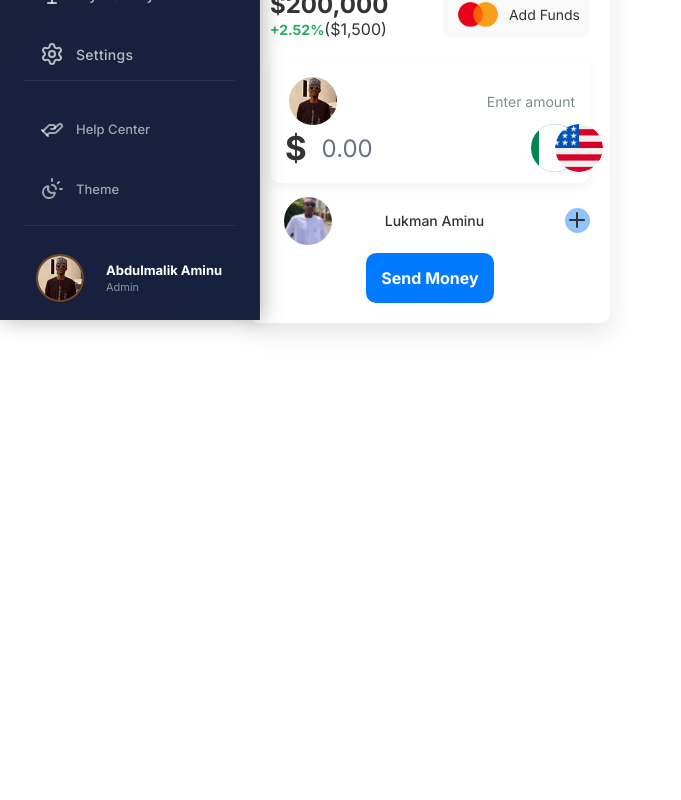
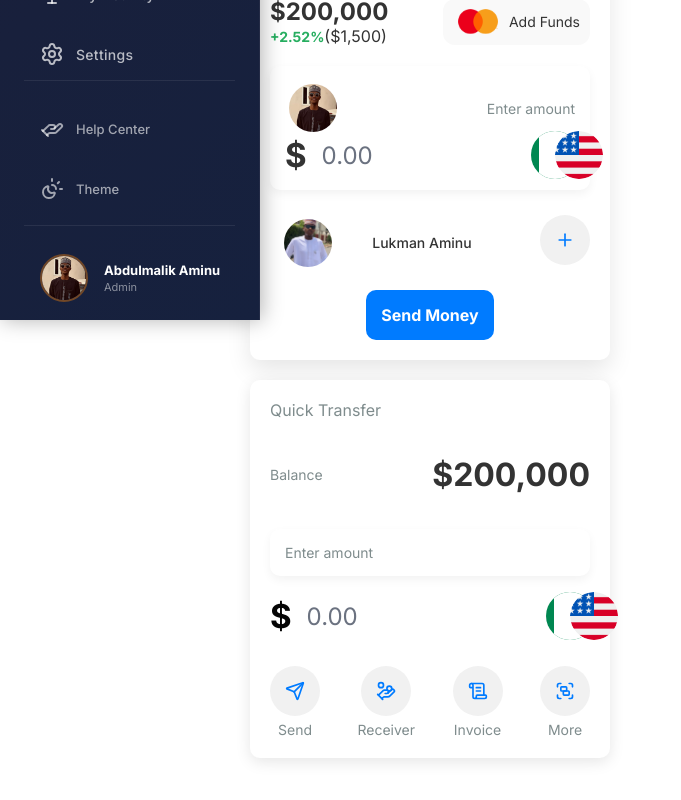
Before and after one commit to Ameenugullah/Admin-Dashboard-app, a React (Vite) app: page / in a window 1280 px wide. Shown: the part 480-1280 px from the top of the page, without its empty margins (0-681 px from the left). Before the commit the page ends 913 px from the top, so only its background shows below. Built offline with nearby package versions, Linux system fonts and the light colour scheme.

Commit message:
Added QuickTransfer component

```diff
--- a/src/Components/Navbar/Navbar.css
+++ b/src/Components/Navbar/Navbar.css
@@ -5,7 +5,7 @@
     justify-content: space-between;
     gap: 30px;
     padding: 16px 24px;
-    margin-left: 100px;
+    margin-left: 50px;
     background: white;
     position: sticky;
     top: 0;
@@ -94,12 +94,13 @@
 .navbar .menu-icon {
     display: none;
 }
-@media only screen and (max-width: 1180px) {
+@media only screen and (max-width: 768px) {
     .navbar {
         padding: 12px 16px;
     }
     .navbar .logo {
-        display: block;
+        display: flex;
+        margin-right: auto;
     }
     .navbar > div:nth-child(2) {
         display: none;
--- /dev/null
+++ b/src/Components/QuickTransfer/QuickTransfer.css
@@ -0,0 +1,109 @@
+/* Container for the main card */
+.quick-transfer-card {
+  background-color: #ffffff;
+  padding: 20px;
+  border-radius: 10px;
+  box-shadow: 0 4px 15px rgba(0, 0, 0, 0.1);
+  max-width: 400px;
+  margin: 20px auto;
+  font-family: Arial, sans-serif;
+}
+
+/* General utility classes */
+.muted {
+  color: #7f8c8d;
+  font-size: 14px;
+}
+
+.row {
+  display: flex;
+  align-items: center;
+}
+
+/* Card Title */
+.quick-transfer-card h2 {
+  font-size: 16px;
+  color: #7f8c8d;
+  margin-bottom: 20px;
+  font-weight: normal;
+}
+
+/* Available Balance Section */
+.available-balance {
+  justify-content: space-between;
+  margin-bottom: 20px;
+  padding: 15px 0; /* Add vertical padding */
+}
+
+.available-balance h1 {
+  font-size: 32px;
+  font-weight: bold;
+  color: #333;
+  margin: 0;
+}
+
+/* Transfer Input Section */
+.transfer-input {
+  margin-bottom: 20px;
+  padding: 15px;
+  background-color: #fff;
+  border-radius: 10px;
+  box-shadow: 0 4px 10px rgba(0, 0, 0, 0.05); /* Subtle shadow */
+}
+
+.transfer-input .row {
+  align-items: center;
+}
+
+.currency {
+  font-size: 24px;
+  font-weight: bold;
+  margin-right: 5px;
+  color: #333;
+}
+
+input {
+  border: none;
+  font-size: 24px;
+  outline: none;
+  flex-grow: 1;
+}
+
+/* Profile Image Styling (Flags) */
+.profile img {
+  width: 24px;
+  height: 24px;
+  border-radius: 50%;
+  margin: 0 4px;
+}
+
+/* Action Buttons Section (Send, Receiver, Invoice, More) */
+.action-buttons {
+  display: flex;
+  justify-content: space-around;
+  text-align: center;
+  margin-top: 30px;
+}
+
+.action-buttons .item {
+  display: flex;
+  flex-direction: column;
+  align-items: center;
+  cursor: pointer;
+}
+
+.rounded-icon-btn {
+  width: 50px;
+  height: 50px;
+  background-color: #f1f1f1;
+  display: flex;
+  justify-content: center;
+  align-items: center;
+  margin-bottom: 5px;
+  color: #007bff; /* Blue color for icons */
+}
+
+.rounded-icon-btn svg { /* Assuming you use SVGs like <Send/> */
+    width: 20px;
+    height: 20px;
+}
--- /dev/null
+++ b/src/Components/QuickTransfer/QuickTransfer.jsx
@@ -0,0 +1,59 @@
+import './QuickTransfer.css';
+import NgFlag from '../../assets/ng-flag.svg';
+import UsFlag from '../../assets/us-flag.png';
+import {Group, HandCoins, ScrollIcon, ScrollText, Send} from 'lucide-react';
+
+
+const QuickTransfer = () => {
+    return (
+        <div className='quick-transfer-card'>
+            <h2>Quick Transfer</h2>
+            <div className="row available-balance">
+                <p className="muted">Balance</p>
+                <h1>$200,000</h1>
+            </div>
+            <div className="transfer-input">
+                <p className="muted">Enter amount</p>
+            </div>
+            <div className="row">
+                <p className="currency">$</p>
+                <input type="text" placeholder='0.00' />
+                <div className="row">
+                     <div className="profile">
+                            <img src={NgFlag} alt="ng-flag" />
+                        </div>
+                        <div className="profile">
+                            <img src={UsFlag} alt="us-flag" />
+                        </div>
+                </div>
+            </div>
+            <div className="row action-buttons">
+                <div className="item">
+                    <div className="rounded-icon-btn">
+                        <Send/>
+                    </div>
+                    <p className="muted">Send</p>
+                </div>
+                 <div className="item">
+                    <div className="rounded-icon-btn">
+                        <HandCoins/>
+                    </div>
+                    <p className="muted">Receiver</p>
+                </div>
+                 <div className="item">
+                    <div className="rounded-icon-btn">
+                        <ScrollText/>
+                    </div>
+                    <p className="muted">Invoice</p>
+                </div>
+                 <div className="item">
+                    <div className="rounded-icon-btn">
+                        <Group/>
+                    </div>
+                    <p className="muted">More</p>
+                </div>
+            </div>
+        </div>
+    );
+};
+export default QuickTransfer;
--- a/src/Dashboard/index.jsx
+++ b/src/Dashboard/index.jsx
@@ -4,6 +4,7 @@ import Sidebar from '../Components/Sidebar';
 import VisaCard from '../Components/VisaCard/Card';
 import { useState } from 'react';
 import SendMoney from '../Components/SendMoney/SendMoney';
+import QuickTransfer from '../Components/QuickTransfer/QuickTransfer';
 
 
 const Dashboard = () => {
@@ -17,6 +18,7 @@ const Dashboard = () => {
                 <div className="column">
                     <VisaCard/>
                     <SendMoney/>
+                    <QuickTransfer/>
                 </div>
                 <div className="column"></div>
             </section>
```
